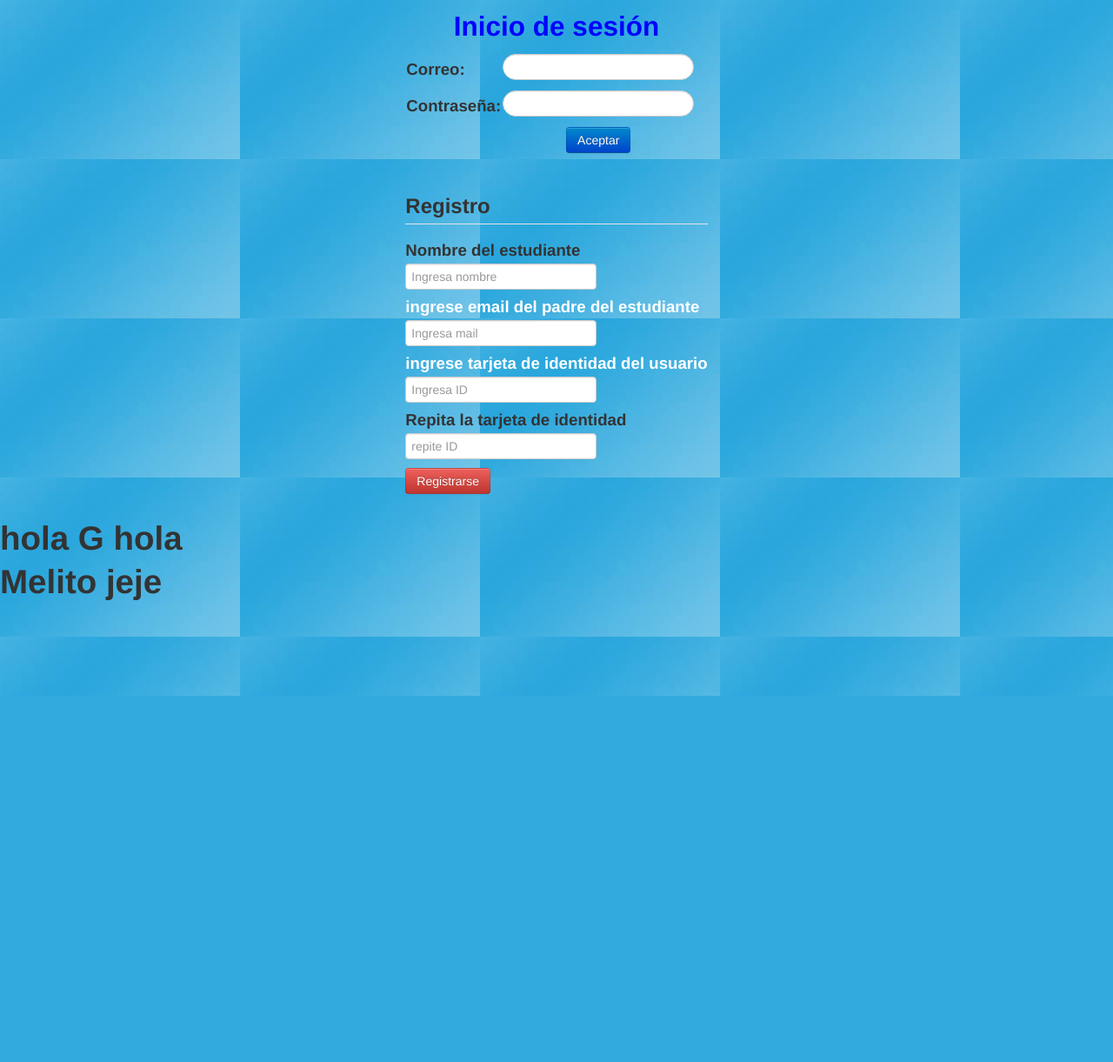
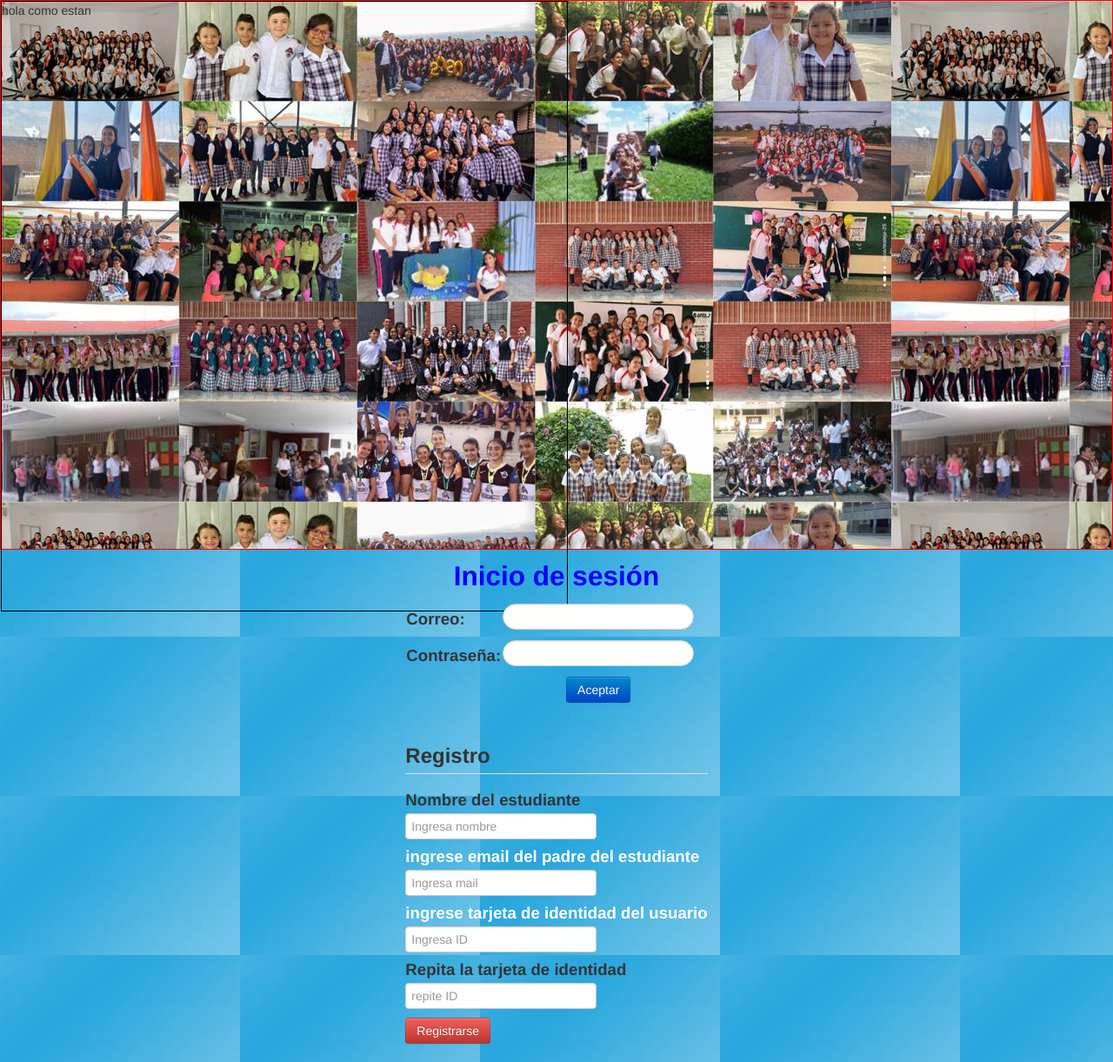
Before and after one commit to BlueC110/BlueCarpeta, a PHP site: page / in a window 1280 px wide. Shown: the whole page at 87% size. Before the commit the page ends 800 px from the top, so only its background shows below. Run offline with PHP 8.4, Linux system fonts and the light colour scheme.

Commit message:
puse un fondo, agregue un div

```diff
--- a/index.php
+++ b/index.php
@@ -9,6 +9,13 @@
 	<title>BlueC</title>
 </head>
 <body background="images/fondoA.jpg" style="background-attachment: fixed" >
+<div style="border: 1px solid red; height: 630px; background-image: url(images/fondoB.jpeg)">
+
+<div style= "border: 1px solid black; width: 650px; height: 700px;">
+<p> hola como estan </p>
+</div>
+</div>
+    <div>
 	<center><div class="tit"><h2 style="color: #0000FF; ">Inicio de sesión</h2>
 		<center><div class="Ingreso">
 
@@ -53,7 +60,7 @@
     </div>
 
     <input  class="btn btn-danger" type="submit" name="submit" value="Registrarse"/>
-
+</div>
   </fieldset>
 </form>
 </div>
@@ -69,7 +76,6 @@
 		</table>
 		</div></center></div></center>
 
-<h1>hola G hola</h1>
-<h1>Melito jeje</h1>
+
 </body>
 </html>
```
Also changed, not shown: css/estilos.css (line endings or trailing spaces), images/fondoB.jpeg (added).
